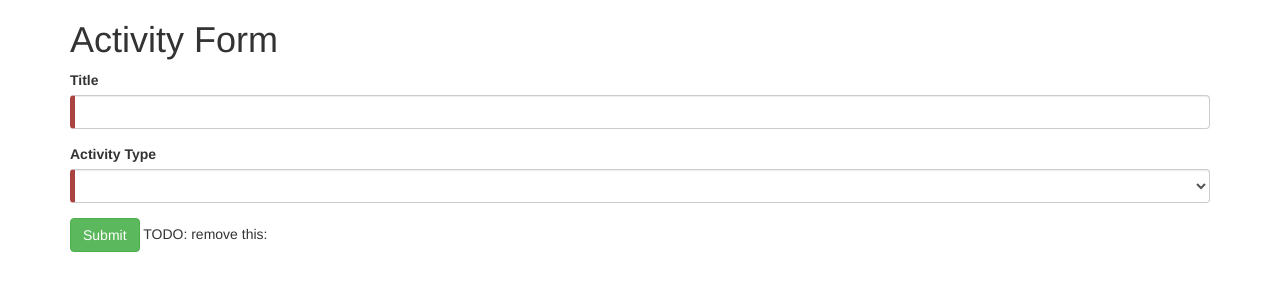
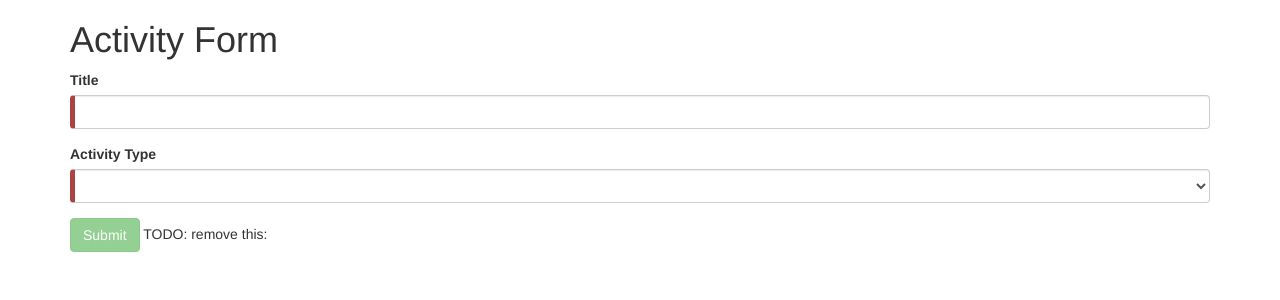
Before and after one commit to agussman/garmin-fit-fix, an Angular app in the folder fit-convert-ng5/: page / in a window 1280 px wide. Shown: the top 300 px of the page. Built offline with nearby package versions, Linux system fonts and the light colour scheme.

Commit message:
Minor form changes. Still reading on how to submit a form

```diff
--- a/fit-convert-ng5/src/app/activity-form/activity-form.component.html
+++ b/fit-convert-ng5/src/app/activity-form/activity-form.component.html
@@ -1,6 +1,6 @@
 <div class="container">
     <h1>Activity Form</h1>
-    <form #activityForm="ngForm">
+    <form (ngSubmit)="onSubmit()" #activityForm="ngForm">
       <div class="form-group">
         <label for="title">Title</label>
         <input type="text" class="form-control" id="title" required [(ngModel)]="model.title" name="title">
@@ -13,7 +13,7 @@
         </select>
       </div>
 
-      <button type="submit" class="btn btn-success">Submit</button>
+      <button type="submit" class="btn btn-success" [disabled]="!activityForm.form.valid">Submit</button>
       TODO: remove this: {{model.title}}
     </form>
 </div>
--- a/fit-convert-ng5/src/app/activity-form/activity-form.component.ts
+++ b/fit-convert-ng5/src/app/activity-form/activity-form.component.ts
@@ -20,7 +20,7 @@ export class ActivityFormComponent implements OnInit {
   ngOnInit() {
   }
 
-  onSubmit() { this.submitted = true; }
+  onSubmit() { this.submitted = true; console.log("You clicked Submit!"); }
 
   // TODO: Remove this when we're done
   get diagnostic() { return JSON.stringify(this.model); }
```
